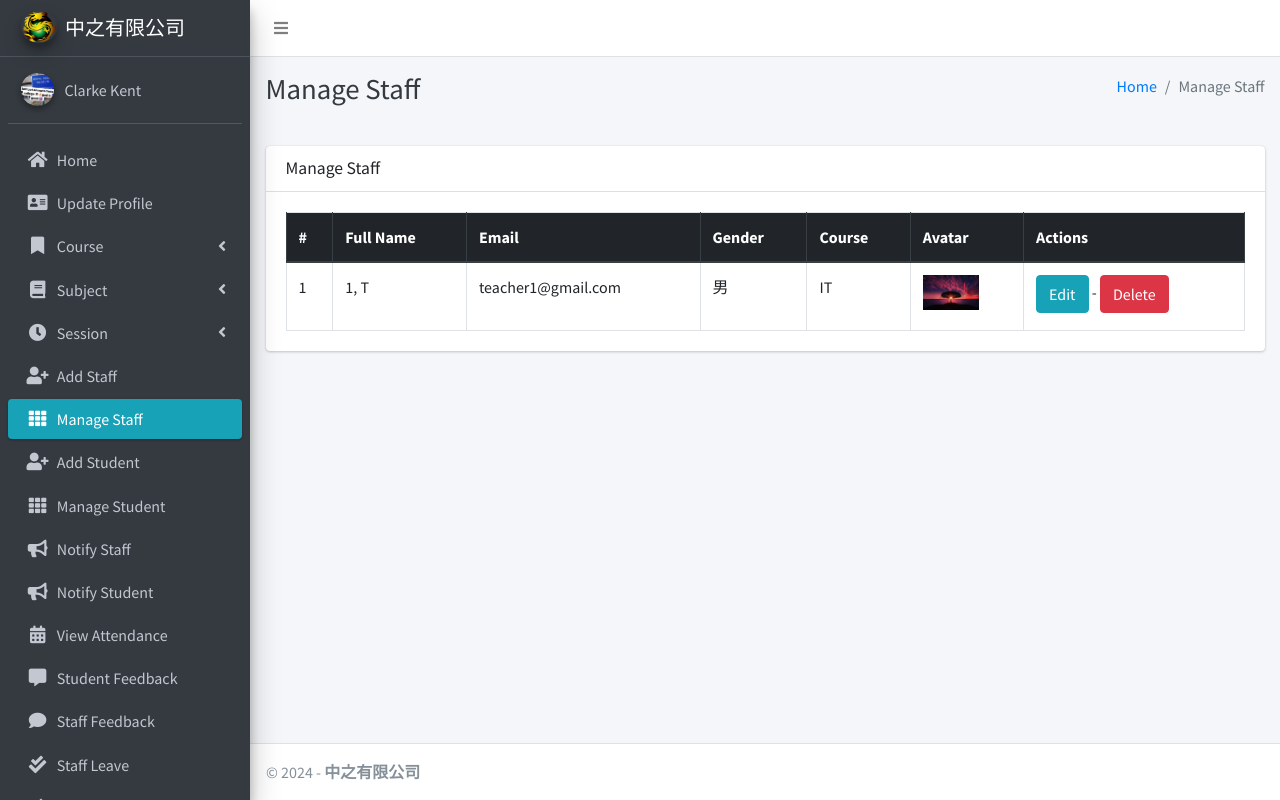
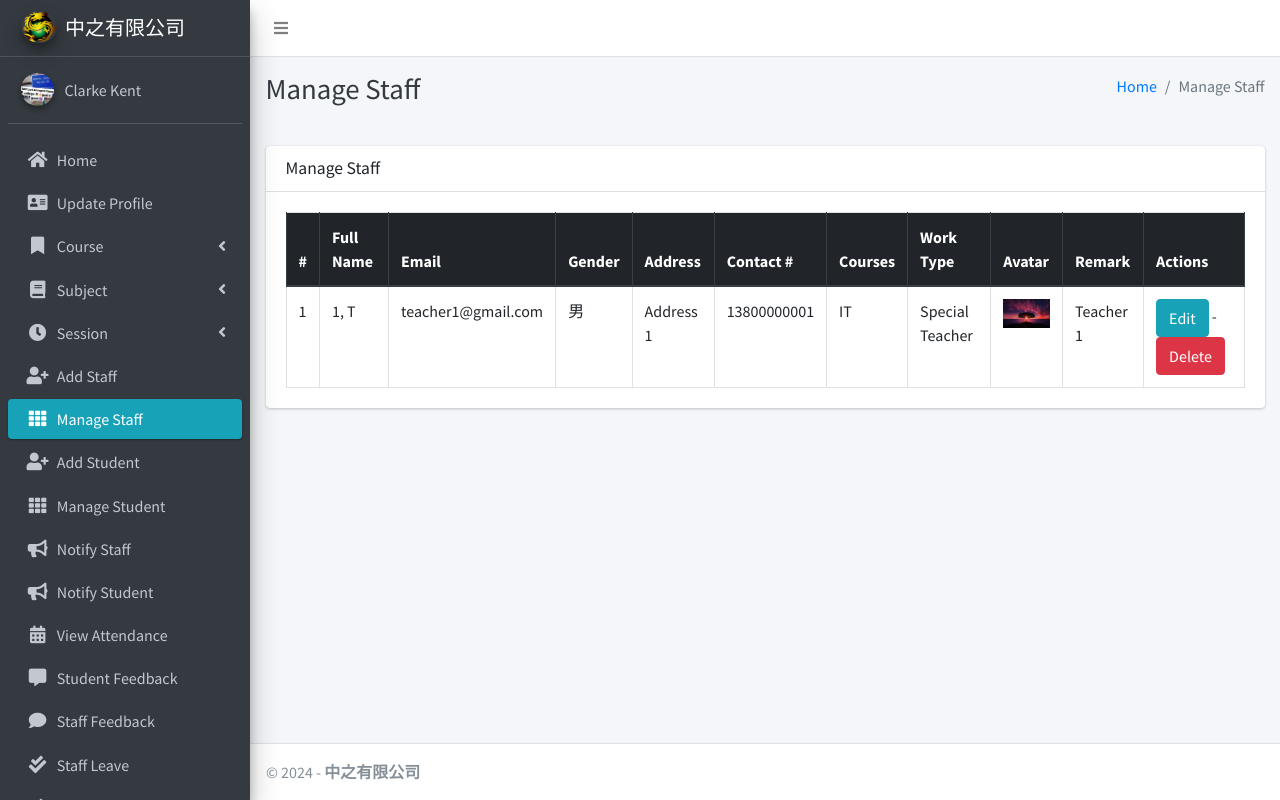
Before and after one commit to Jorirda/CollegeManagement-Django, a Django app: page /staff/manage/ in a window 1280 px wide. Run offline with Django 3.2, Linux system fonts and the light colour scheme; a user stored in the database is signed in; data comes from the database, SQL or seed files in the repository; both versions use the stored data as it was after the commit; some libraries are stand-ins or nearby versions.

Commit message:
Combo Merge 1
Co-authored-by: Amber Barrow <anbo24@users.noreply.github.com>
Co-authored-by: Seth Vaughn <sethjvaughn@users.noreply.github.com>
Co-authored-by: RomanoSenki123 <RomanoSenki123@users.noreply.github.com>

```diff
--- a/college_management_system/settings.py
+++ b/college_management_system/settings.py
@@ -29,7 +29,7 @@ SECRET_KEY = 'f2zx8*lb*em*-*b+!&1lpp&$_9q9kmkar+l3x90do@s(+sr&x7'  # Consider us
 DEBUG = True
 
 # ALLOWED_HOSTS = ['smswithdjango.herokuapp.com']
-ALLOWED_HOSTS = ['127.0.0.1']  # Not recommended but useful in dev mode
+ALLOWED_HOSTS = ['127.0.0.1','localhost']  # Not recommended but useful in dev mode
 
 
 # Application definition
--- a/main_app/hod_views.py
+++ b/main_app/hod_views.py
@@ -94,10 +94,13 @@ def add_staff(request):
             first_name = form.cleaned_data.get('first_name')
             last_name = form.cleaned_data.get('last_name')
             address = form.cleaned_data.get('address')
+            contact_num = form.cleaned_data.get('contact_num')
+            remark = form.cleaned_data.get('remark')
             email = form.cleaned_data.get('email')
             gender = form.cleaned_data.get('gender')
             password = form.cleaned_data.get('password')
             course = form.cleaned_data.get('course')
+            work_type = form.cleaned_data.get('work_type')
             passport = request.FILES.get('profile_pic')
             fs = FileSystemStorage()
             filename = fs.save(passport.name, passport)
@@ -107,10 +110,14 @@ def add_staff(request):
                     email=email, password=password, user_type=2, first_name=first_name, last_name=last_name, profile_pic=passport_url)
                 user.gender = gender
                 user.address = address
+                user.contact_num = contact_num
+                user.remark = remark
                 user.staff.course = course
+                user.staff.work_type = work_type
                 user.save()
                 messages.success(request, "Successfully Added")
                 return redirect(reverse('add_staff'))
+
 
             except Exception as e:
                 messages.error(request, "Could Not Add " + str(e))
@@ -127,12 +134,19 @@ def add_student(request):
         if student_form.is_valid():
             first_name = student_form.cleaned_data.get('first_name')
             last_name = student_form.cleaned_data.get('last_name')
+            gender = student_form.cleaned_data.get('gender')
+            date_of_birth = student_form.cleaned_data.get('date_of_birth')
             address = student_form.cleaned_data.get('address')
             email = student_form.cleaned_data.get('email')
-            gender = student_form.cleaned_data.get('gender')
+            contact_num = student_form.cleaned_data.get('contact_num')
             password = student_form.cleaned_data.get('password')
+            reg_date = student_form.cleaned_data.get('reg_date')
+            state = student_form.cleaned_data.get('state')
+
             course = student_form.cleaned_data.get('course')
             session = student_form.cleaned_data.get('session')
+
+            remark = student_form.cleaned_data.get('remark')
             passport = request.FILES['profile_pic']
             fs = FileSystemStorage()
             filename = fs.save(passport.name, passport)
@@ -141,8 +155,13 @@ def add_student(request):
                 user = CustomUser.objects.create_user(
                     email=email, password=password, user_type=3, first_name=first_name, last_name=last_name, profile_pic=passport_url)
                 user.gender = gender
+                user.student.date_of_birth = date_of_birth
                 user.address = address
                 user.student.session = session
+                user.contact_num = contact_num
+                user.student.reg_date = reg_date
+                user.student.state = state
+                user.remark = remark
                 user.student.course = course
                 user.save()
                 messages.success(request, "Successfully Added")
@@ -253,11 +272,14 @@ def edit_staff(request, staff_id):
             first_name = form.cleaned_data.get('first_name')
             last_name = form.cleaned_data.get('last_name')
             address = form.cleaned_data.get('address')
+            contact_num = form.cleaned_data.get('contact_num')
             username = form.cleaned_data.get('username')
             email = form.cleaned_data.get('email')
             gender = form.cleaned_data.get('gender')
             password = form.cleaned_data.get('password') or None
             course = form.cleaned_data.get('course')
+            work_type = form.cleaned_data.get('work_type')
+            remark = form.cleaned_data.get('remark')
             passport = request.FILES.get('profile_pic') or None
             try:
                 user = CustomUser.objects.get(id=staff.admin.id)
@@ -274,7 +296,10 @@ def edit_staff(request, staff_id):
                 user.last_name = last_name
                 user.gender = gender
                 user.address = address
+                user.contact_num = contact_num
+                user.remark = remark
                 staff.course = course
+                staff.work_type = work_type
                 user.save()
                 staff.save()
                 messages.success(request, "Successfully Updated")
@@ -301,10 +326,15 @@ def edit_student(request, student_id):
         if form.is_valid():
             first_name = form.cleaned_data.get('first_name')
             last_name = form.cleaned_data.get('last_name')
+            gender = form.cleaned_data.get('gender')
+            date_of_birth = form.cleaned_data.get('date_of_birth')
             address = form.cleaned_data.get('address')
+            contact_num = form.cleaned_data.get('contact_num')
+            reg_date = form.cleaned_data.get('reg_date')
+            state= form.cleaned_data.get('state')
+            remark= form.cleaned_data.get('remark')
             username = form.cleaned_data.get('username')
             email = form.cleaned_data.get('email')
-            gender = form.cleaned_data.get('gender')
             password = form.cleaned_data.get('password') or None
             course = form.cleaned_data.get('course')
             session = form.cleaned_data.get('session')
@@ -322,9 +352,14 @@ def edit_student(request, student_id):
                     user.set_password(password)
                 user.first_name = first_name
                 user.last_name = last_name
+                user.gender = gender
                 student.session = session
-                user.gender = gender
+                student.date_of_birth = date_of_birth
                 user.address = address
+                user.contact_num = contact_num
+                student.reg_date = reg_date
+                student.state = state
+                user.remark = remark
                 student.course = course
                 user.save()
                 student.save()
--- a/main_app/models.py
+++ b/main_app/models.py
@@ -49,6 +49,8 @@ class CustomUser(AbstractUser):
     gender = models.CharField(max_length=1, choices=GENDER)
     profile_pic = models.ImageField()
     address = models.TextField()
+    contact_num = models.TextField(default="")
+    remark = models.TextField(default="")
     fcm_token = models.TextField(default="")  # For firebase notifications
     created_at = models.DateTimeField(auto_now_add=True)
     updated_at = models.DateTimeField(auto_now=True)
@@ -78,6 +80,9 @@ class Student(models.Model):
     admin = models.OneToOneField(CustomUser, on_delete=models.CASCADE)
     course = models.ForeignKey(Course, on_delete=models.DO_NOTHING, null=True, blank=False)
     session = models.ForeignKey(Session, on_delete=models.DO_NOTHING, null=True)
+    date_of_birth = models.DateField(blank=True, null=True)
+    reg_date = models.DateField(blank=True, null=True)
+    state = models.CharField(max_length = 30, blank = True) #learning/completed/pending refund
 
     def __str__(self):
         return self.admin.last_name + ", " + self.admin.first_name
@@ -86,6 +91,7 @@ class Student(models.Model):
 class Staff(models.Model):
     course = models.ForeignKey(Course, on_delete=models.DO_NOTHING, null=True, blank=False)
     admin = models.OneToOneField(CustomUser, on_delete=models.CASCADE)
+    work_type = models.CharField(max_length = 30, blank = True) #Special/Temporary
 
     def __str__(self):
         return self.admin.last_name + " " + self.admin.first_name
@@ -174,6 +180,28 @@ class StudentResult(models.Model):
     created_at = models.DateTimeField(auto_now_add=True)
     updated_at = models.DateTimeField(auto_now=True)
 
+# class PaymentRecord(models.Model):
+#     student = models.ForeignKey(Student, on_delete=models.CASCADE)
+#     id_number = models.CharField(max_length=100)
+#     date = models.DateField()
+#     course = models.CharField(max_length=255)
+#     lesson_unit_price = models.DecimalField(max_digits=10, decimal_places=2)
+#     class_name = models.CharField(max_length=100)
+#     discounted_price = models.DecimalField(max_digits=10, decimal_places=2)
+#     book_costs = models.DecimalField(max_digits=10, decimal_places=2)
+#     other_fee = models.DecimalField(max_digits=10, decimal_places=2)
+#     amount_due = models.DecimalField(max_digits=10, decimal_places=2)
+#     amount_paid = models.DecimalField(max_digits=10, decimal_places=2)
+#     payment_method = models.CharField(max_length=100)
+#     payee = models.CharField(max_length=255)
+#     remark = models.TextField()
+
+#     def __str__(self):
+#         return f"{self.student.name} - {self.id_number} - {self.date}"
+
+
+
+
 
 @receiver(post_save, sender=CustomUser)
 def create_user_profile(sender, instance, created, **kwargs):
--- a/main_app/templates/hod_template/manage_staff.html
+++ b/main_app/templates/hod_template/manage_staff.html
@@ -17,23 +17,43 @@
                         <table id="example2" class="table table-bordered table-hover">
                             <thead class="thead-dark">
                                 <tr>
-                                    <th>#</th>
+                                    {% comment %} <th>#</th>
                                     <th>Full Name</th>
                                     <th>Email</th>
                                     <th>Gender</th>
                                     <th>Course</th>
                                     <th>Avatar</th>
+                                    <th>Actions</th> {% endcomment %}
+
+                                    <th>#</th>
+                                    <th>Full Name</th>
+                                    <th>Email</th>
+                                    <th>Gender</th>
+                                    <th>Address</th>
+                                    <th>Contact #</th>
+                                    <th>Courses</th>
+                                    <th>Work Type</th>
+                                    <th>Avatar</th>
+                                    <th>Remark</th>
                                     <th>Actions</th>
                                 </tr>
                             </thead>
                             <tbody>
                                 {% for staff in allStaff %}
                                 <tr>
+                                    {% comment %} <td>{{ forloop.counter }}</td>
+                                    <td>{{staff.last_name}}, {{staff.first_name}}</td>
+                                    <td>{{staff.email}}</td>
+                                    <td>{{staff.gender}}</td> {% endcomment %}
+
                                     <td>{{ forloop.counter }}</td>
                                     <td>{{staff.last_name}}, {{staff.first_name}}</td>
                                     <td>{{staff.email}}</td>
                                     <td>{{staff.gender}}</td>
+                                    <td>{{staff.address}}</td>
+                                    <td>{{staff.contact_num}}</td>
                                     <td>{{staff.staff.course.name}}</td>
+                                    <td>{{staff.staff.work_type}}</td>
                                     <td>
                                         {% if staff.profile_pic == ""  %}
                                         No Image
@@ -42,6 +62,7 @@
                                             src="{{staff.profile_pic}}" alt="">
                                         {% endif %}
                                     </td>
+                                    <td>{{staff.remark}}</td>
                                     <td>
                                         <a href="{% url 'edit_staff' staff.staff.id %}" class="btn btn-info">Edit</a> -
                                         <a href="{% url 'delete_staff' staff.staff.id %}" class="btn btn-danger" onclick="return confirm('Are you sure about this ?')">Delete</a>
--- a/main_app/views.py
+++ b/main_app/views.py
@@ -8,7 +8,6 @@ from django.views.decorators.csrf import csrf_exempt
 
 from .EmailBackend import EmailBackend
 from .models import Attendance, Session, Subject
-
 # Create your views here.
 
 
```
Also changed, not shown: main_app/forms.py (+18 -7 lines), main_app/templates/hod_template/manage_student.html (+27 -2 lines), db.sqlite3, main_app/migrations/0002_auto_20240403_0934.py (added), main_app/migrations/0003_auto_20240403_0943.py (added), main_app/student_views.py (line endings or trailing spaces), media/pexels-hakan-tahmaz-2536643_qCoGKcC.jpg (added).
